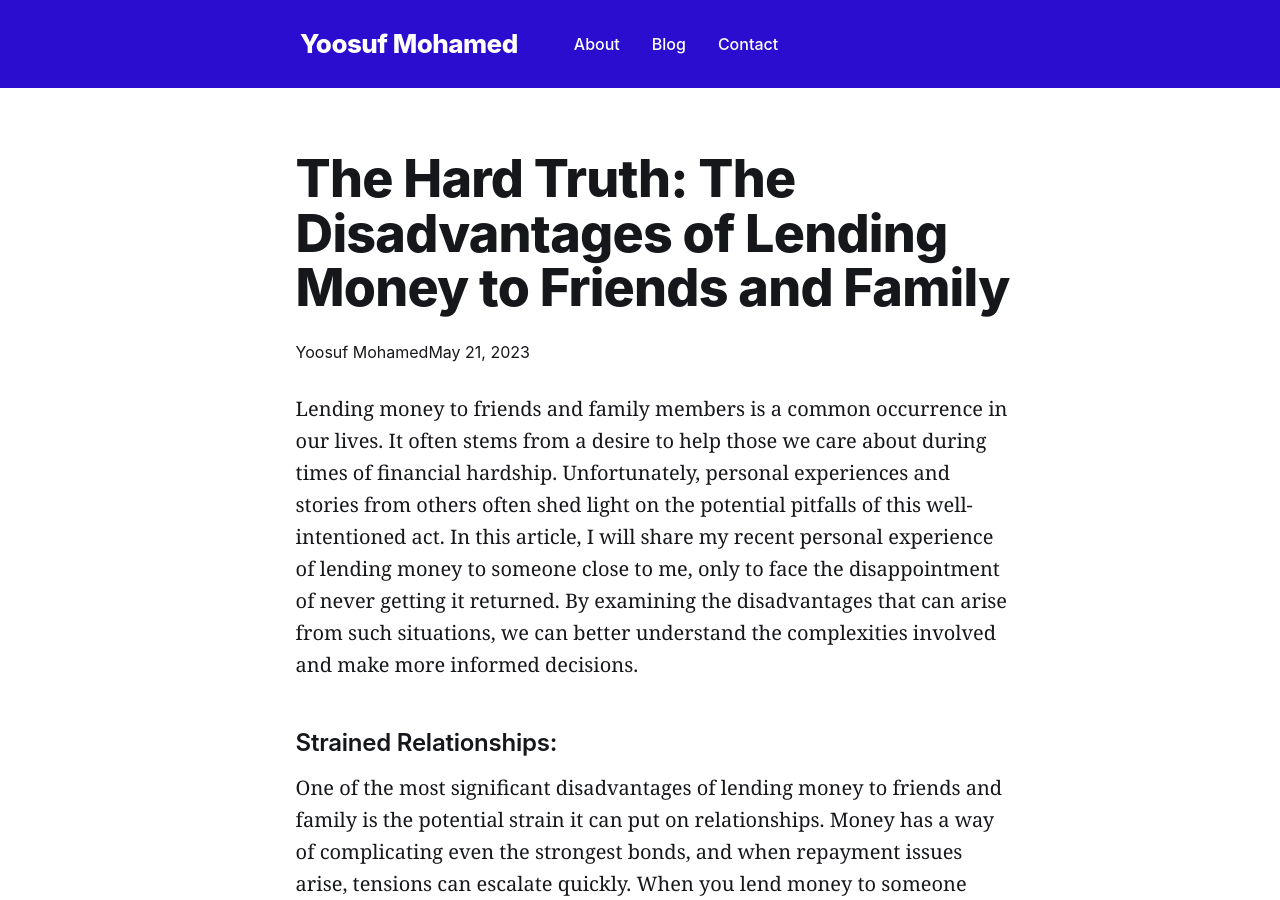
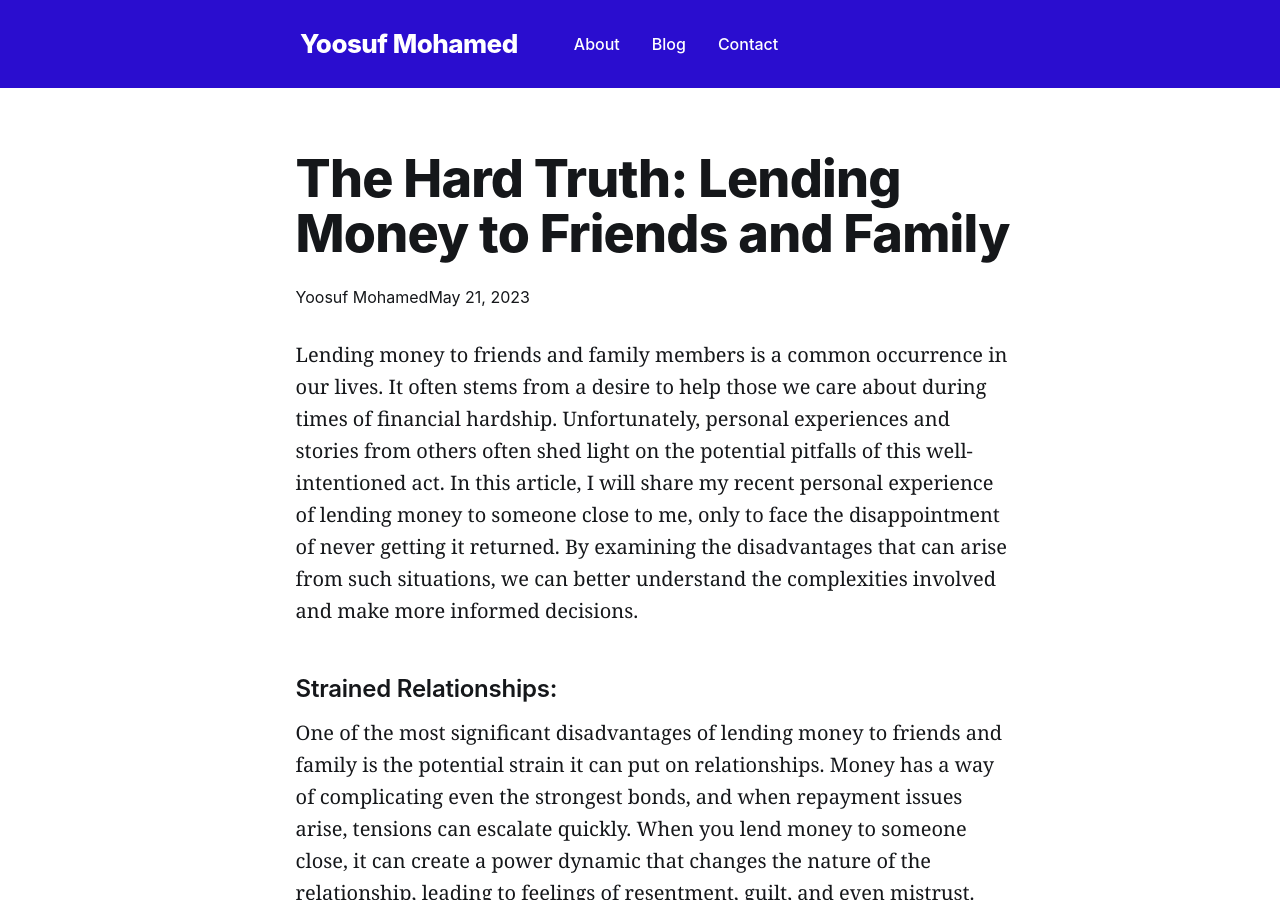
Before and after one commit to yoosuf/yoosuf.github.io, a Jekyll site: the page built from _posts/2023-05-21-family-fiends.md, in a window 1280 px wide and 900 px high. Built offline with Jekyll 4.4.1, drawn with Linux system fonts in a browser that asks for light colours.

Commit message:
blog post lending money post  name chaned

```diff
--- a/_posts/2023-05-21-family-fiends.md
+++ b/_posts/2023-05-21-family-fiends.md
@@ -1,10 +1,10 @@
 ---
-title: "The Hard Truth: The Disadvantages of Lending Money to Friends and Family"
+title: "The Hard Truth: Lending Money to Friends and Family"
 author: Yoosuf Mohamed
 date: 2023-05-21 07:50:00
 excerpt: ""
 layout: post
-permalink: /blog/hard-truth-lending-money-experience
+permalink: /blog/lending-money-experience
 published: true
 ---
 
```
